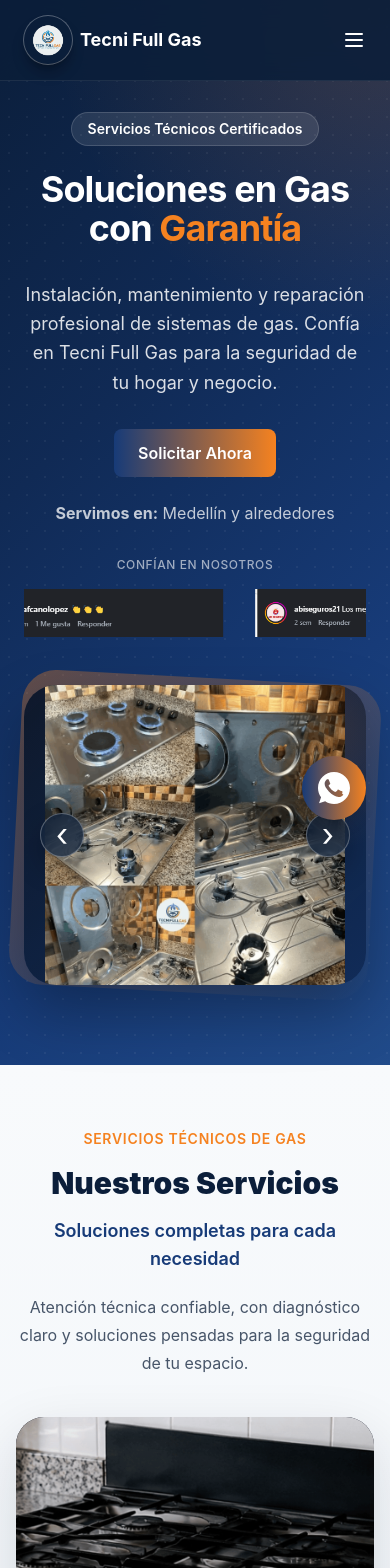
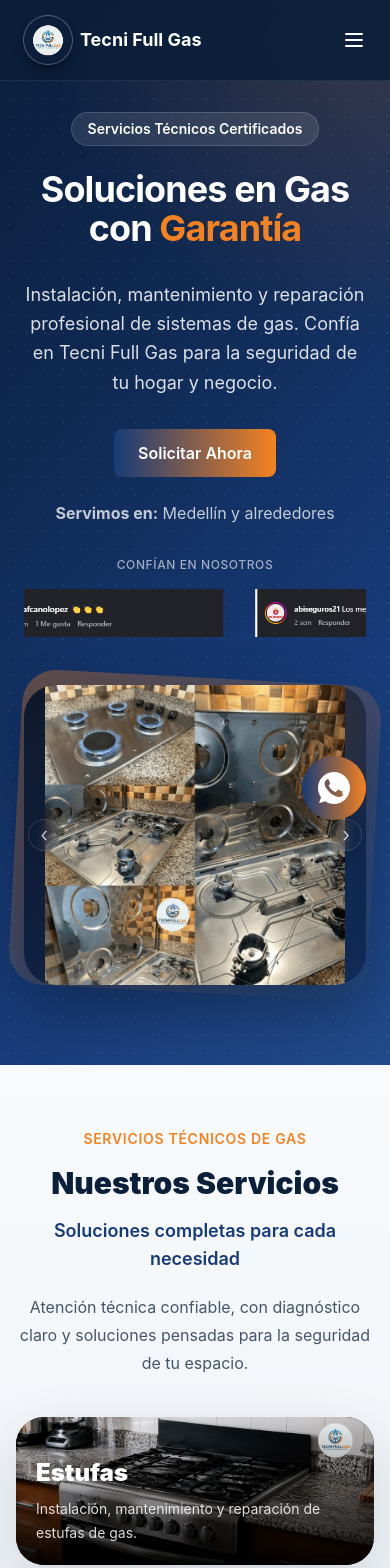
Before and after one commit to andresleosan/tecnifullgas, a React (Vite) app: page / in a window 390 px wide. Shown: the top 1568 px of the page. Built offline with nearby package versions, Linux system fonts and the light colour scheme.

Commit message:
Arreglos finales

```diff
--- a/src/components/FAQ.tsx
+++ b/src/components/FAQ.tsx
@@ -42,7 +42,9 @@ export default function FAQ() {
                     </span>
                   </button>
                   {activeId === item.id && (
-                    <div className="text-tf-text leading-relaxed pb-4">{item.answer}</div>
+                    <div className="whitespace-pre-line text-tf-text leading-relaxed pb-4">
+                      {item.answer}
+                    </div>
                   )}
                 </div>
               </ScrollReveal>
--- a/src/components/HeroCarousel.tsx
+++ b/src/components/HeroCarousel.tsx
@@ -106,7 +106,7 @@ export default function HeroCarousel() {
 
       <button
         type="button"
-        className="hero-carousel-control left-4 sm:left-5"
+              className="hero-carousel-control left-1 sm:left-2"
         aria-label="Ver imagen anterior"
         onClick={() => handleControl(-1)}
       >
@@ -115,7 +115,7 @@ export default function HeroCarousel() {
 
       <button
         type="button"
-        className="hero-carousel-control right-4 sm:right-5"
+              className="hero-carousel-control right-1 sm:right-2"
         aria-label="Ver imagen siguiente"
         onClick={() => handleControl(1)}
       >
--- a/src/components/HowItWorks.tsx
+++ b/src/components/HowItWorks.tsx
@@ -22,19 +22,21 @@ export default function HowItWorks() {
           </div>
         </ScrollReveal>
 
-        <div className="grid grid-cols-1 md:grid-cols-3 gap-10 md:gap-8 relative">
-          <div className="hidden md:block absolute top-16 left-[18%] right-[18%] h-px bg-white/15" />
+        <div className="grid grid-cols-1 md:grid-cols-3 gap-10 md:gap-6 relative">
+          <div className="hidden md:block absolute top-14 left-[16%] right-[16%] h-px bg-white/15" />
           {HOW_IT_WORKS.map((step, index) => (
             <ScrollReveal key={step.number} delay={index * 150}>
               <div className="text-center relative">
-                <div className="relative z-10 mx-auto mb-7 flex h-28 w-28 items-center justify-center rounded-full bg-white shadow-2xl shadow-black/25 ring-4 ring-white/15">
-                  <img
-                    src={LOGO_SRC}
-                    alt={COMPANY_NAME}
-                    className="h-20 w-20 object-contain"
-                    loading="lazy"
-                  />
-                  <span className="absolute -right-1 -bottom-1 flex h-9 w-9 items-center justify-center rounded-full border border-white/30 bg-[#0B1E3A] text-xs font-black text-tf-accent shadow-lg">
+                <div className="relative z-10 mx-auto mb-7 h-28 w-28 sm:h-32 sm:w-32">
+                  <div className="flex h-full w-full items-center justify-center overflow-hidden rounded-full bg-white shadow-2xl shadow-black/25 ring-4 ring-white/15">
+                    <img
+                      src={LOGO_SRC}
+                      alt={COMPANY_NAME}
+                      className="h-full w-full scale-[2.75] object-contain"
+                      loading="lazy"
+                    />
+                  </div>
+                  <span className="absolute -right-1 -bottom-1 flex h-9 w-9 items-center justify-center rounded-full border border-white/30 bg-[#0B1E3A] text-xs font-black text-tf-accent shadow-lg sm:h-10 sm:w-10 sm:text-sm">
                     {String(step.number).padStart(2, '0')}
                   </span>
                 </div>
--- a/src/components/Services.tsx
+++ b/src/components/Services.tsx
@@ -29,19 +29,19 @@ export default function Services() {
         <div className="grid grid-cols-1 gap-5 md:grid-cols-2 lg:grid-cols-3 lg:gap-6">
           {SERVICES_EXPANDED.map((service, index) => (
             <ScrollReveal key={service.id} delay={index * 100}>
-              <article className="group relative min-h-[360px] overflow-hidden rounded-[28px] bg-slate-950 shadow-[0_22px_60px_rgba(15,23,42,0.14)] transition-all duration-500 ease-out hover:-translate-y-2 hover:shadow-[0_30px_80px_rgba(15,23,42,0.24)] sm:min-h-[420px]">
+              <article className="group relative overflow-hidden rounded-[28px] bg-slate-950 shadow-[0_22px_60px_rgba(15,23,42,0.14)] transition-all duration-500 ease-out hover:-translate-y-2 hover:shadow-[0_30px_80px_rgba(15,23,42,0.24)]">
                 <img
                   src={service.image}
                   alt={`Servicio de ${service.title} Tecni Full Gas`}
                   loading="lazy"
-                  className="absolute inset-0 h-full w-full object-cover transition-transform duration-500 ease-out group-hover:scale-105"
+                  className="block h-auto w-full transition-transform duration-500 ease-out group-hover:scale-105"
                 />
-                <div className="absolute inset-0 bg-gradient-to-t from-black/90 via-black/35 to-transparent transition-colors duration-500 group-hover:from-black/80 group-hover:via-black/25" />
+                <div className="absolute inset-0 bg-gradient-to-t from-black/90 via-black/40 to-transparent transition-colors duration-500 group-hover:from-black/80 group-hover:via-black/30" />
                 <div className="absolute inset-0 bg-white/0 transition-colors duration-500 group-hover:bg-white/5" />
 
-                <div className="relative flex min-h-[360px] flex-col justify-end p-6 sm:min-h-[420px] sm:p-8">
-                  <h3 className="text-3xl font-black text-white sm:text-4xl">{service.title}</h3>
-                  <p className="mt-3 max-w-sm text-base leading-7 text-white/85">
+                <div className="absolute inset-x-0 bottom-0 p-5 sm:p-7">
+                  <h3 className="text-2xl font-black text-white sm:text-3xl">{service.title}</h3>
+                  <p className="mt-2 max-w-sm text-sm leading-6 text-white/85 sm:text-base sm:leading-7">
                     {service.description}
                   </p>
                 </div>
--- a/src/styles.css
+++ b/src/styles.css
@@ -66,30 +66,39 @@ section[id] {
   top: 50%;
   z-index: 2;
   display: flex;
-  width: 44px;
-  height: 44px;
+  width: 32px;
+  height: 32px;
   align-items: center;
   justify-content: center;
-  border: 1px solid rgba(255, 255, 255, 0.28);
+  border: 1px solid rgba(255, 255, 255, 0.2);
   border-radius: 999px;
-  background: rgba(11, 30, 58, 0.72);
+  background: rgba(11, 30, 58, 0.28);
   color: #fff;
-  font-size: 2rem;
+  font-size: 1.25rem;
   line-height: 1;
-  box-shadow: 0 12px 28px rgba(0, 0, 0, 0.25);
+  box-shadow: 0 6px 18px rgba(0, 0, 0, 0.18);
   transform: translateY(-50%);
   transition:
     transform 0.3s ease,
     background 0.3s ease,
-    border-color 0.3s ease;
-  backdrop-filter: blur(10px);
+    border-color 0.3s ease,
+    opacity 0.3s ease;
+  backdrop-filter: blur(6px);
+  opacity: 0.7;
+}
+
+.hero-carousel:hover .hero-carousel-control,
+.video-carousel:hover .media-carousel-control,
+.hero-carousel-control:hover,
+.media-carousel-control:hover {
+  opacity: 1;
 }
 
 .hero-carousel-control:hover,
 .media-carousel-control:hover {
-  background: rgba(245, 130, 32, 0.92);
-  border-color: rgba(255, 255, 255, 0.55);
-  transform: translateY(-50%) scale(1.1);
+  background: rgba(245, 130, 32, 0.85);
+  border-color: rgba(255, 255, 255, 0.5);
+  transform: translateY(-50%) scale(1.08);
 }
 
 .hero-carousel-control:focus-visible,
--- a/src/utils/constants.ts
+++ b/src/utils/constants.ts
@@ -31,7 +31,7 @@ export const FAQ_ITEMS = [
     id: 'q1',
     question: '¿Cuál es el horario de atención?',
     answer:
-      'Estamos disponibles para emergencias. Contacta con nosotros por WhatsApp y te responderemos con la mayor brevedad posible.',
+      'Lunes a Viernes: 08:00 AM - 06:00 PM\nSábados: 08:00 AM - 03:00 PM\nDomingos y festivos: No laboramos',
   },
   {
     id: 'q2',
@@ -55,7 +55,7 @@ export const FAQ_ITEMS = [
     id: 'q5',
     question: '¿Puedo contactar de noche?',
     answer:
-      'Sí, puedes escribirnos por WhatsApp en cualquier momento. Nuestro equipo responde lo más pronto posible, priorizando emergencias.',
+      'Sí, puedes escribirnos por WhatsApp en cualquier momento. Nuestro equipo responde lo más pronto posible.',
   },
 ];
 
```
Also changed, not shown: src/components/WorksGallery.tsx (+73 -9 lines).
